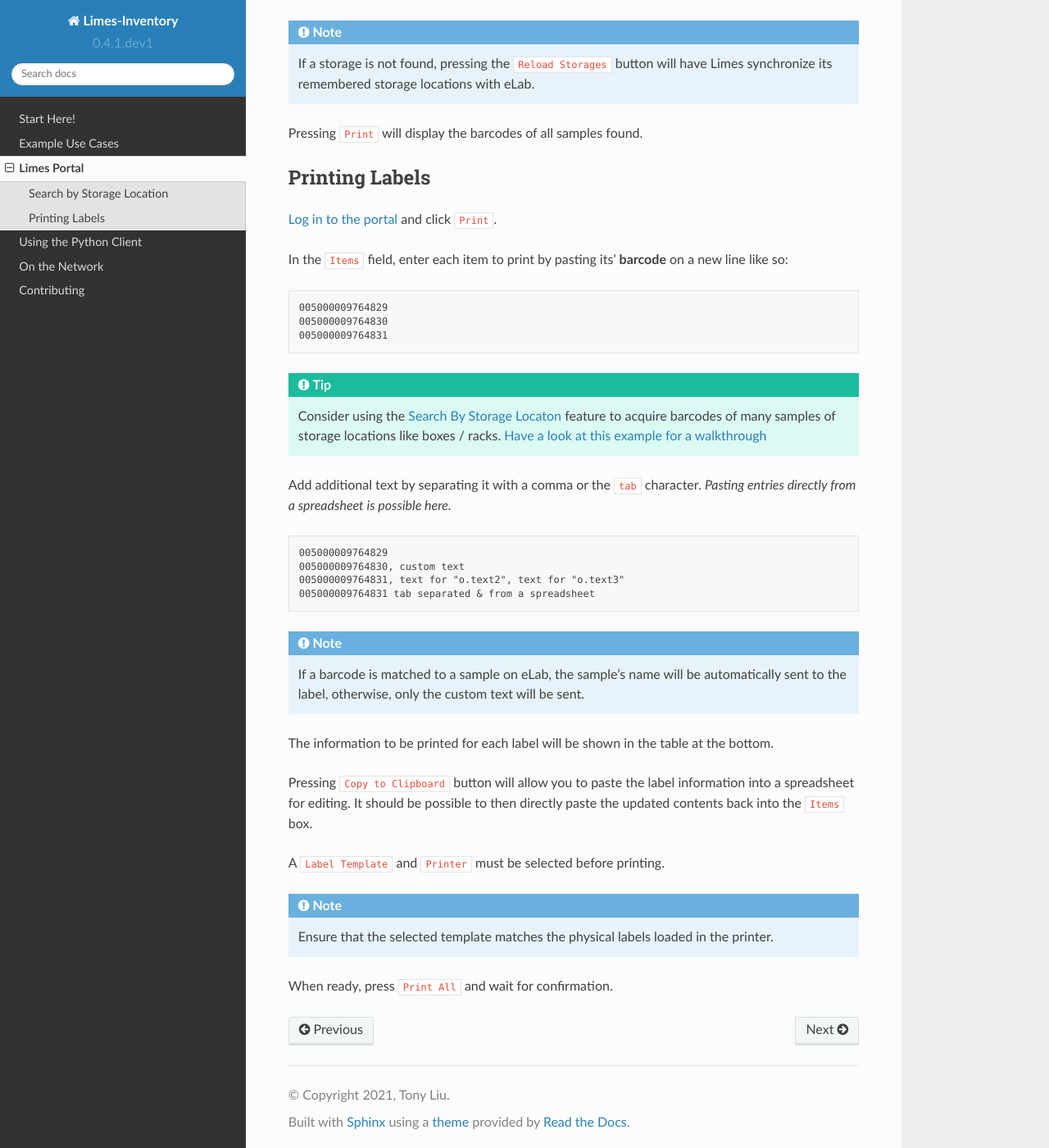
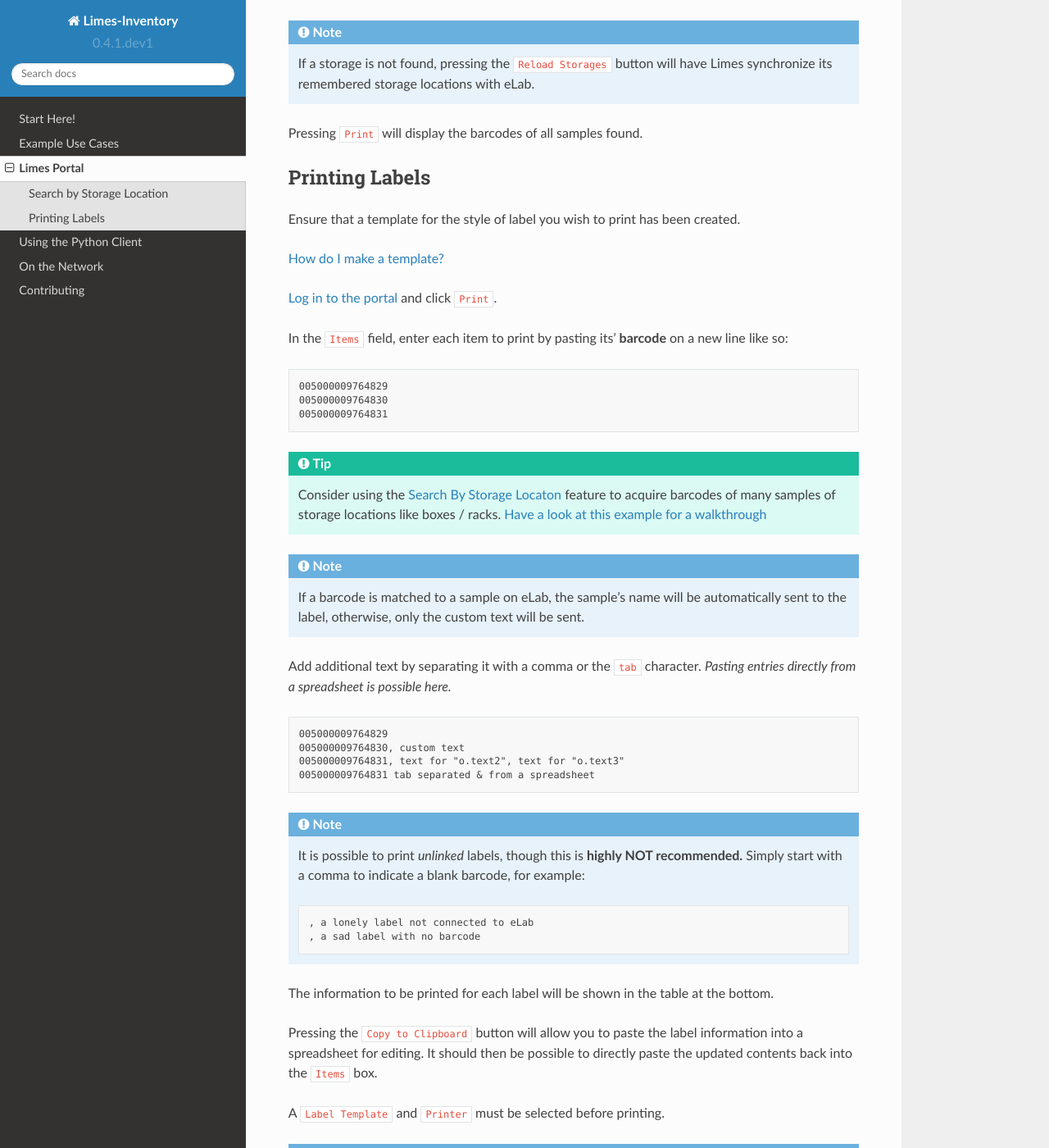
Before and after one commit to Tony-xy-Liu/Limes-docs, a Sphinx documentation site: the page built from docs/source/portal.rst, in a window 1280 px wide and 1400 px high, scrolled down 913 px. Shown: the whole window at 82% size. Built offline with Sphinx 7.4.7 and the Read the Docs theme 2.0.0, drawn with Linux system fonts in a browser that asks for light colours.

Commit message:
unlinked labels

```diff
--- a/docs/source/portal.rst
+++ b/docs/source/portal.rst
@@ -40,6 +40,7 @@
 in that specific location will be displayed in a table.
 
 .. Note::
+
     If a storage is not found, pressing the :code:`Reload Storages`
     button will have Limes synchronize its remembered storage locations with eLab.
 
@@ -49,6 +50,10 @@
 
 Printing Labels
 ---------------
+
+Ensure that a template for the style of label you wish to print has been created.
+
+`How do I make a template? <https://elab.msl.ubc.ca/members/protocol/?protID=40950>`_
 
 :ref:`Log in to the portal<port-title>` and click ``Print``.
 
@@ -66,6 +71,11 @@
     barcodes of many samples of storage locations like boxes / racks.
     :ref:`Have a look at this example for a walkthrough<ex-env>`
 
+.. Note::
+
+    If a barcode is matched to a sample on eLab, the sample's name will be automatically
+    sent to the label, otherwise, only the custom text will be sent.
+
 Add additional text by separating it with a comma or the ``tab`` character. *Pasting entries
 directly from a spreadsheet is possible here.*
 
@@ -78,13 +88,18 @@
 
 .. Note::
 
-    If a barcode is matched to a sample on eLab, the sample's name will be automatically
-    sent to the label, otherwise, only the custom text will be sent.
+    It is possible to print *unlinked* labels, though this is **highly NOT recommended.**
+    Simply start with a comma to indicate a blank barcode, for example:
+
+    .. code-block:: none
+
+        , a lonely label not connected to eLab
+        , a sad label with no barcode
 
 The information to be printed for each label will be shown in the table at the bottom.
 
-Pressing :code:`Copy to Clipboard` button will allow you to paste the label information
-into a spreadsheet for editing. It should be possible to then directly paste the updated
+Pressing the :code:`Copy to Clipboard` button will allow you to paste the label information
+into a spreadsheet for editing. It should then be possible to directly paste the updated
 contents back into the ``Items`` box.
 
 A :code:`Label Template` and :code:`Printer` must be selected before printing.
```
